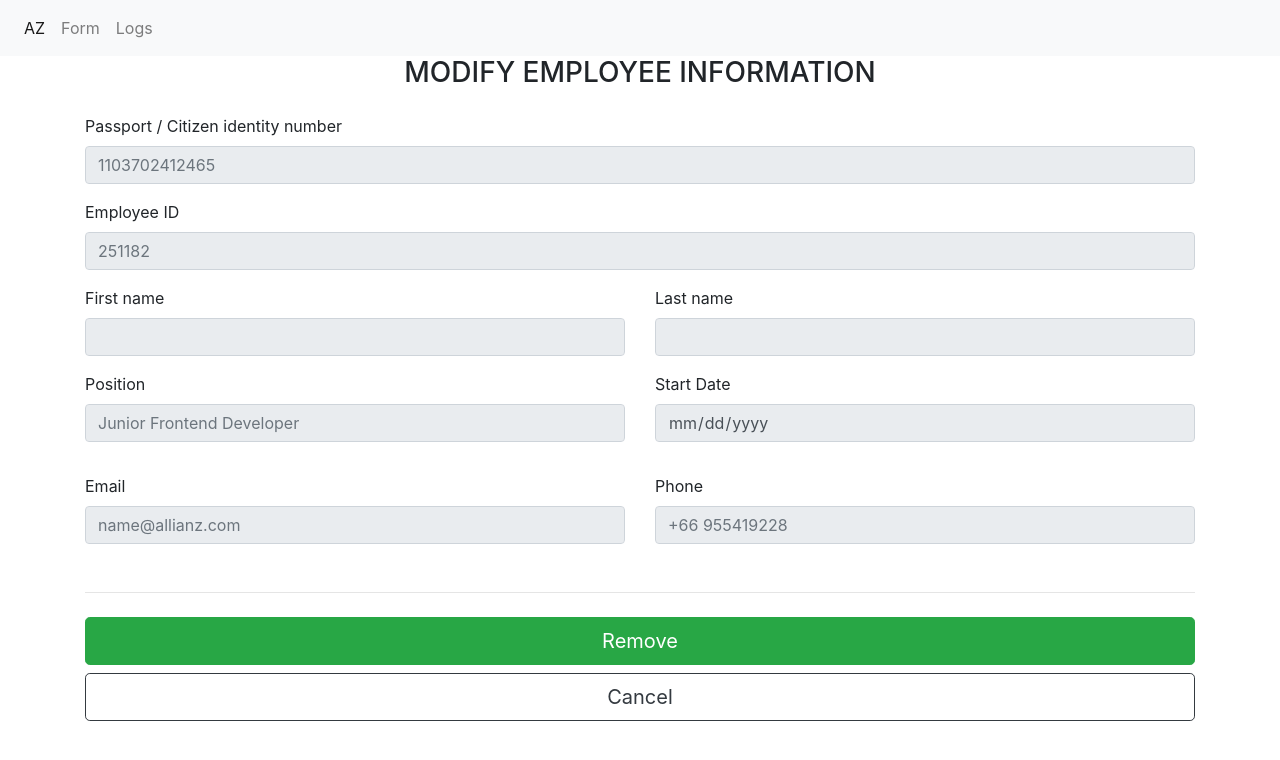
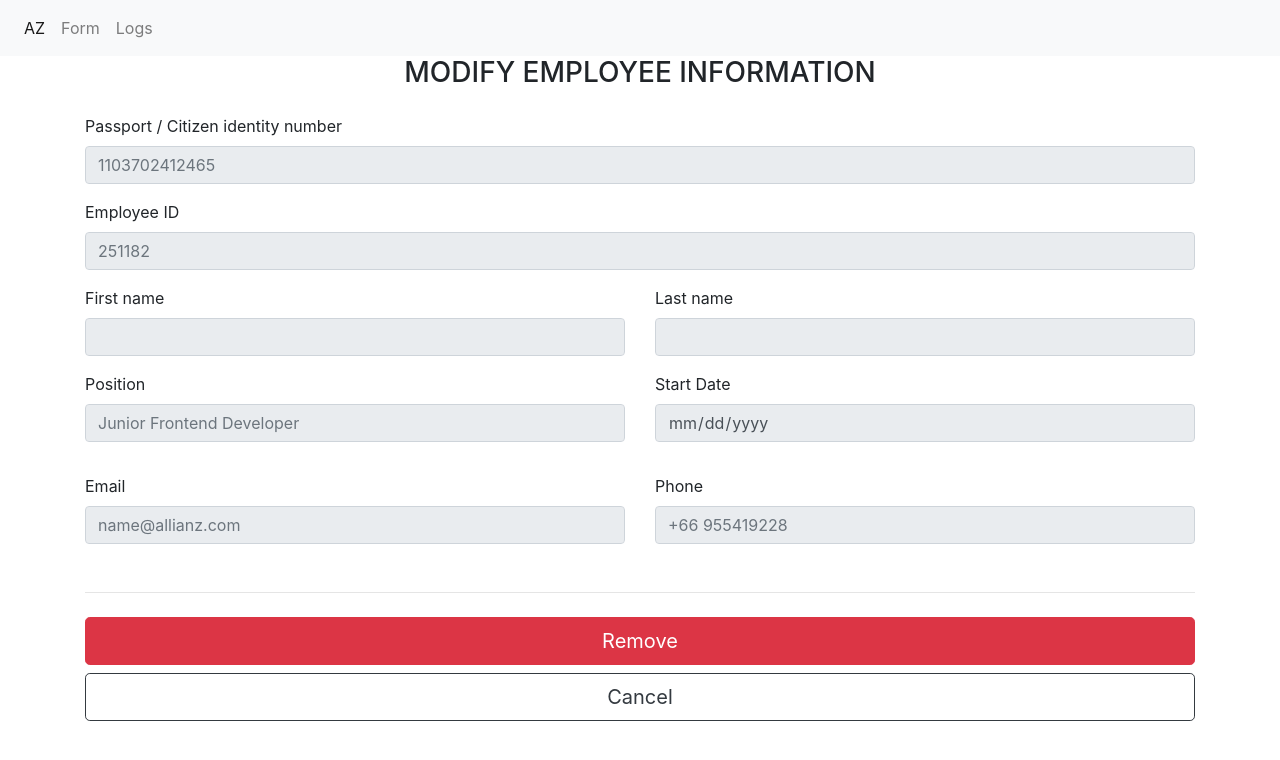
Before and after one commit to satapitchakorn/rock-head, an Angular app in the folder frontend/: page /form/remove in a window 1280 px wide. Shown: the top 760 px of the page. Built offline with nearby package versions, Linux system fonts and the light colour scheme.

Commit message:
[Edited]: Edit Color Remove Button in EventActionRemovePage

```diff
--- a/frontend/src/app/employee/components/event-action-add-page/event-action-add-page.component.html
+++ b/frontend/src/app/employee/components/event-action-add-page/event-action-add-page.component.html
@@ -87,7 +87,6 @@
                     </div>
                 </div>
 
-
                 <hr class="mb-4">
                 <input id="btnSave" type="submit" class="btn btn-success btn-lg btn-block" value="Save" />
                 <button id="btnCancel" class="btn btn-outline-dark btn-lg btn-block"
--- a/frontend/src/app/employee/components/event-action-remove-page/event-action-remove-page.component.html
+++ b/frontend/src/app/employee/components/event-action-remove-page/event-action-remove-page.component.html
@@ -89,7 +89,7 @@
 
 
                 <hr class="mb-4">
-                <input id="btnRemove" type="submit" class="btn btn-success btn-lg btn-block" value="Remove" />
+                <input id="btnRemove" type="submit" class="btn btn-danger btn-lg btn-block" value="Remove" />
                 <button id="btnCancel" class="btn btn-outline-dark btn-lg btn-block"
                     [routerLink]="['/form']">Cancel</button>
             </form>
```
